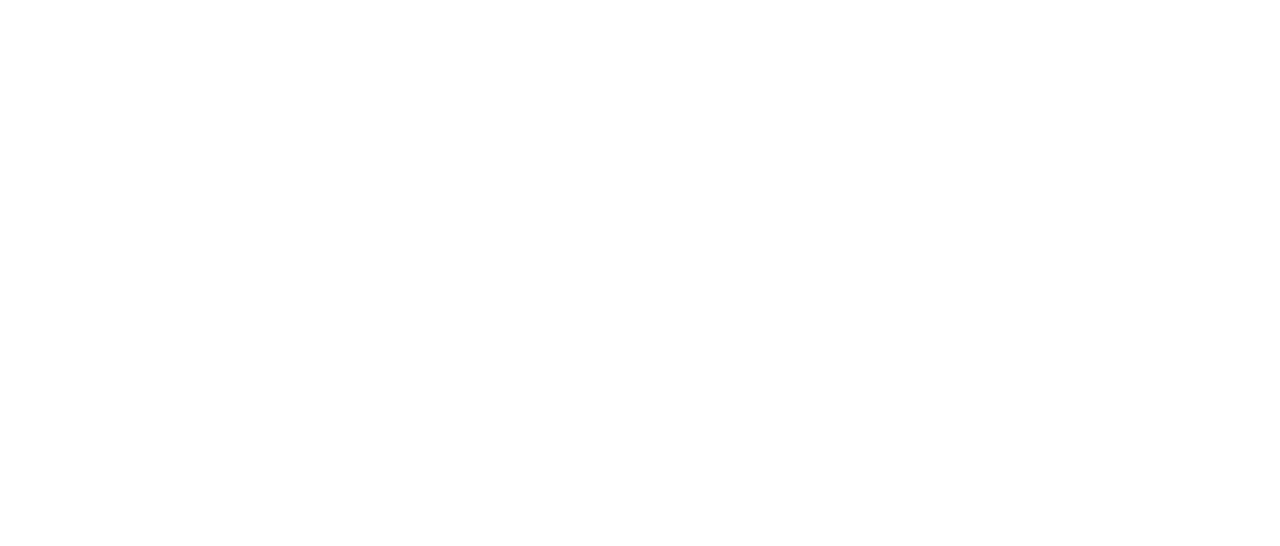
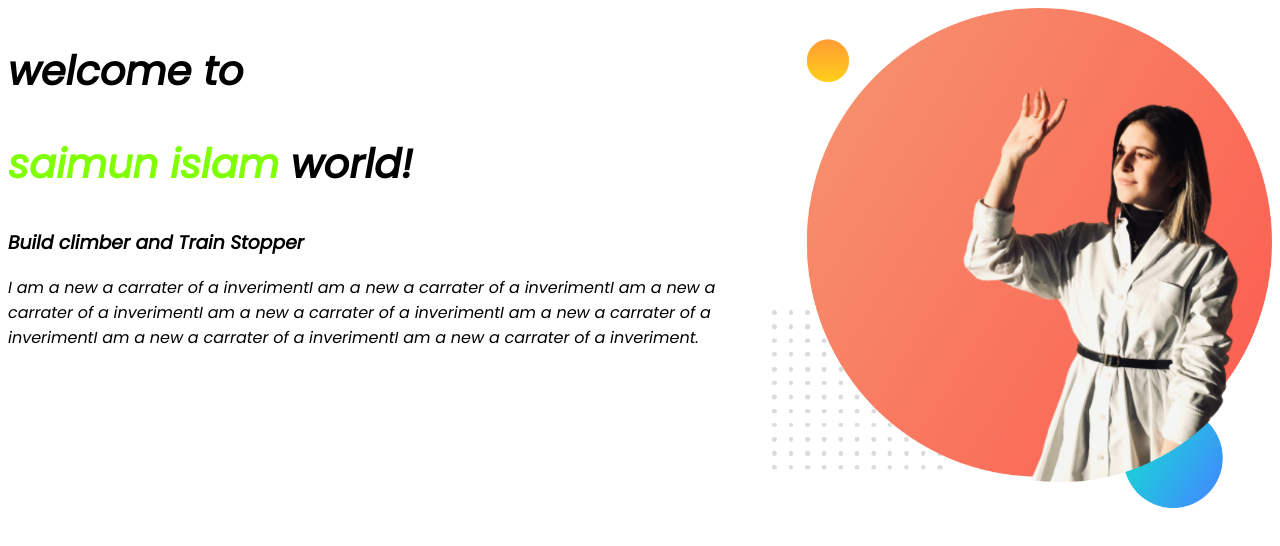
Before and after one commit to sakibhossen202/Developer-portfolio1, a plain HTML site: page index.html in a window 1280 px wide. Drawn offline with Linux system fonts and the light colour scheme.

Commit message:
div added

```diff
--- a/index.html
+++ b/index.html
@@ -1,13 +1,33 @@
 <!DOCTYPE html>
 <html lang="en">
+
 <head>
     <meta charset="UTF-8">
     <meta http-equiv="X-UA-Compatible" content="IE=edge">
     <meta name="viewport" content="width=device-width, initial-scale=1.0">
     <title>saimun portfolio</title>
+    <link rel="preconnect" href="https://fonts.googleapis.com">
+    <link rel="preconnect" href="https://fonts.gstatic.com" crossorigin>
+    <link href="https://fonts.googleapis.com/css2?family=Poppins:ital@1&display=swap" rel="stylesheet">
     <link rel="stylesheet" href="style.css">
 </head>
+
 <body>
+    <section>
+        <div class="half-with">
+            <h1>welcome to</h1>
+            <h1><span class="orange-color"></class>saimun islam </span>world!</h1>
+            <h3>Build climber and Train Stopper</h3>
+            <p>I am a new a carrater of a inverimentI am a new a carrater of a inverimentI am a new a carrater of a
+                inverimentI am a new a carrater of a inverimentI am a new a carrater of a inverimentI am a new a
+                carrater of
+                a inverimentI am a new a carrater of a inveriment.</p>
+            <a href="https://github.com/ProgrammingHero1/hiiger me"></a>
+        </div>
+        <div class="half-with">
+            <img src="images/picture eadator.png" alt="" height="500px" width="500px">
+        </div>
+    </section>
+</body>
 
-</body>
 </html>
--- a/style.css
+++ b/style.css
@@ -0,0 +1,24 @@
+body {
+    font-family: 'Poppins', sans-serif;
+}
+
+h1 {
+    font-size: 40px;
+}
+
+.orange-color {
+    color: chartreuse;
+}
+
+section {
+    display: flex;
+}
+
+.half-width {
+    width: 50%;
+}
+
+.half-width img {
+    width: 100%;
+    padding: 10%;
+}
```
Also changed, not shown: images/dream-bg.png (added), images/exp-bg.png (added), images/my-bg.png (added), images/my-bg2.png (added), images/picture eadator.png (added), images/top-banner.png (added), showOff/anie.png (added), showOff/terricks-noah-n9R0MN3XGvY-unsplash.jpg (added).
